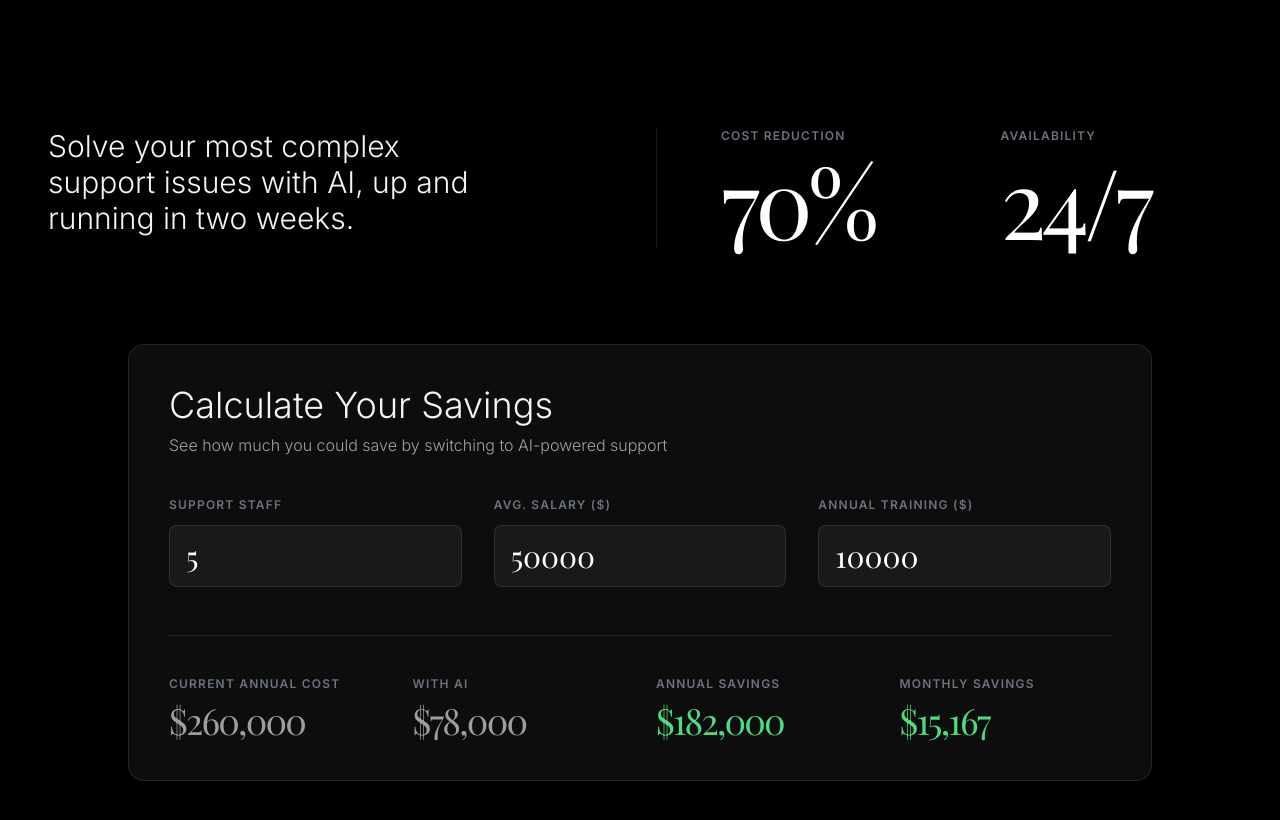
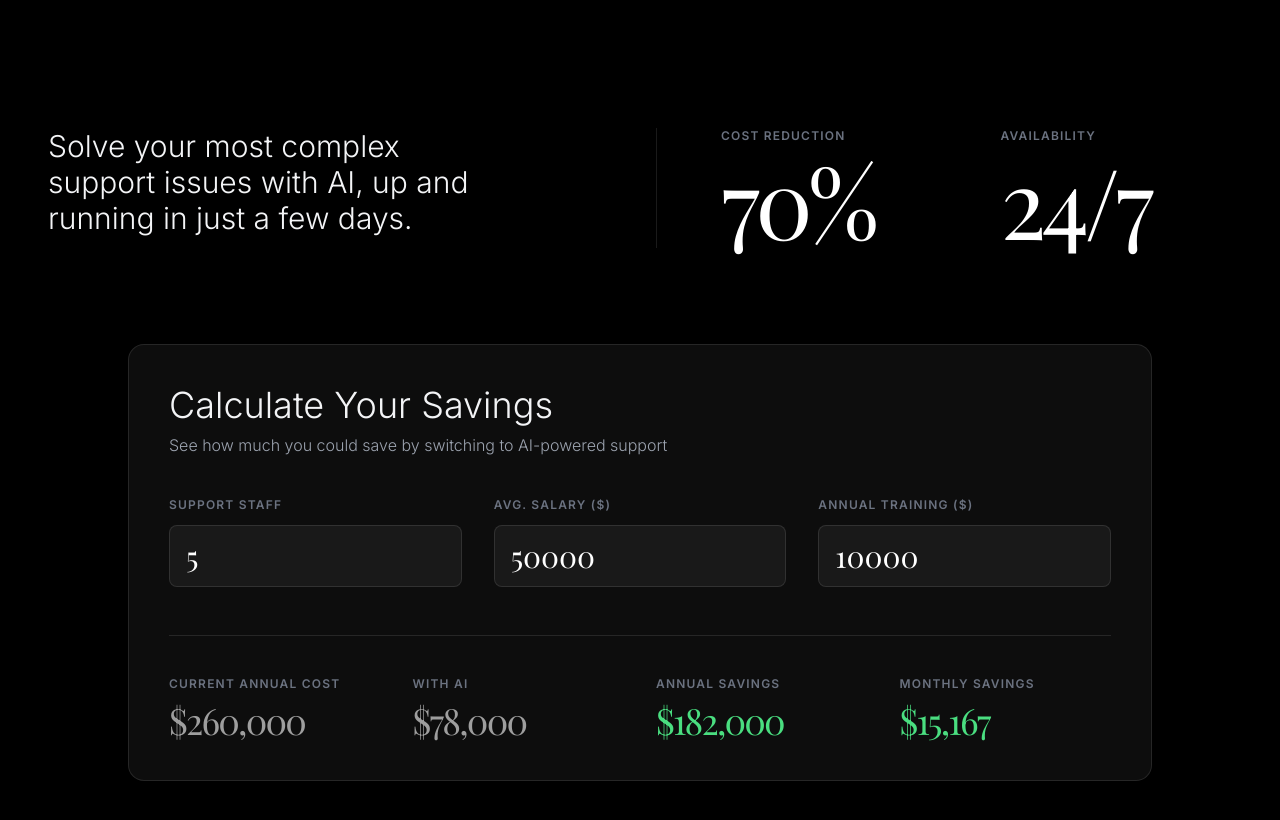
Before and after one commit to Owlflow-AI/Zeba-Website, a React (Vite) app: page / in a window 1280 px wide. Shown: the part 800-1620 px from the top of the page. Built offline with nearby package versions, Linux system fonts and the light colour scheme; grey boxes are pictures that could not be loaded; a web font is replaced by a local one.

Commit message:
Updated StatsSection.tsx

```diff
--- a/components/StatsSection.tsx
+++ b/components/StatsSection.tsx
@@ -59,7 +59,7 @@ const StatsSection: React.FC = () => {
           {/* Left Text */}
           <div className={`max-w-md relative transition-all duration-1000 ${isVisible ? 'opacity-100 translate-y-0' : 'opacity-0 translate-y-8'}`}>
             <h2 className="text-xl sm:text-2xl md:text-3xl font-light leading-snug text-gray-100">
-              Solve your most complex support issues with AI, up and running in two weeks.
+              Solve your most complex support issues with AI, up and running in just a few days.
             </h2>
           </div>
 
```
